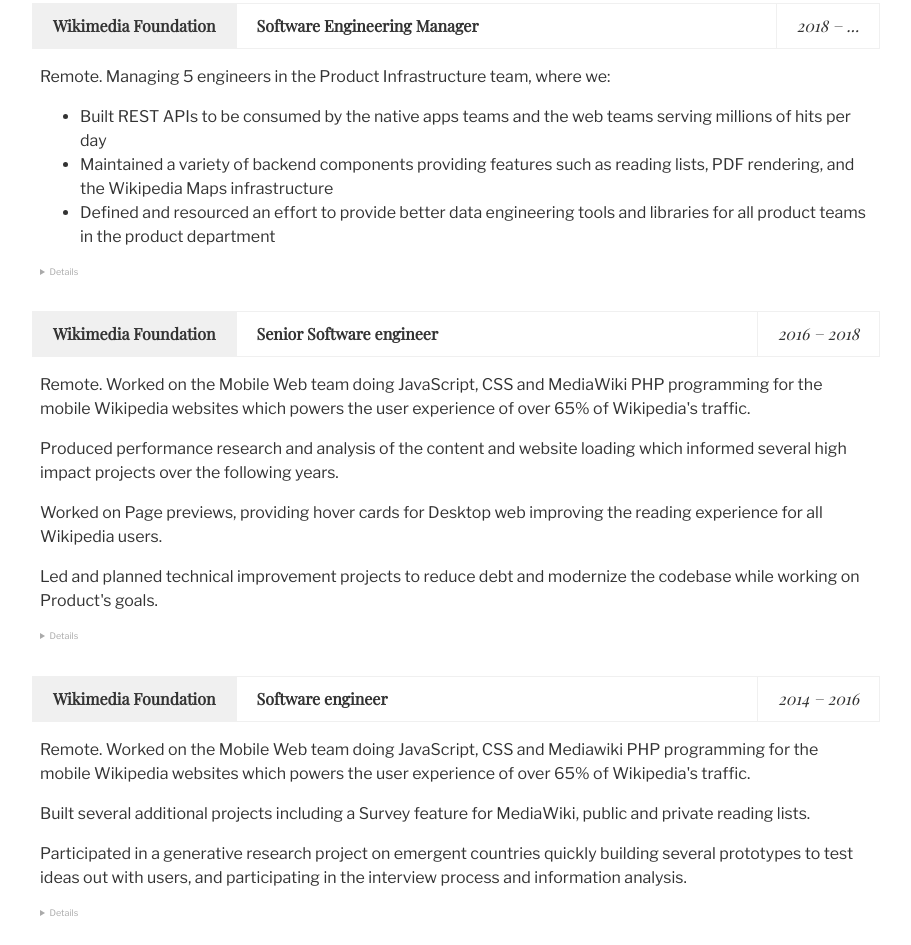
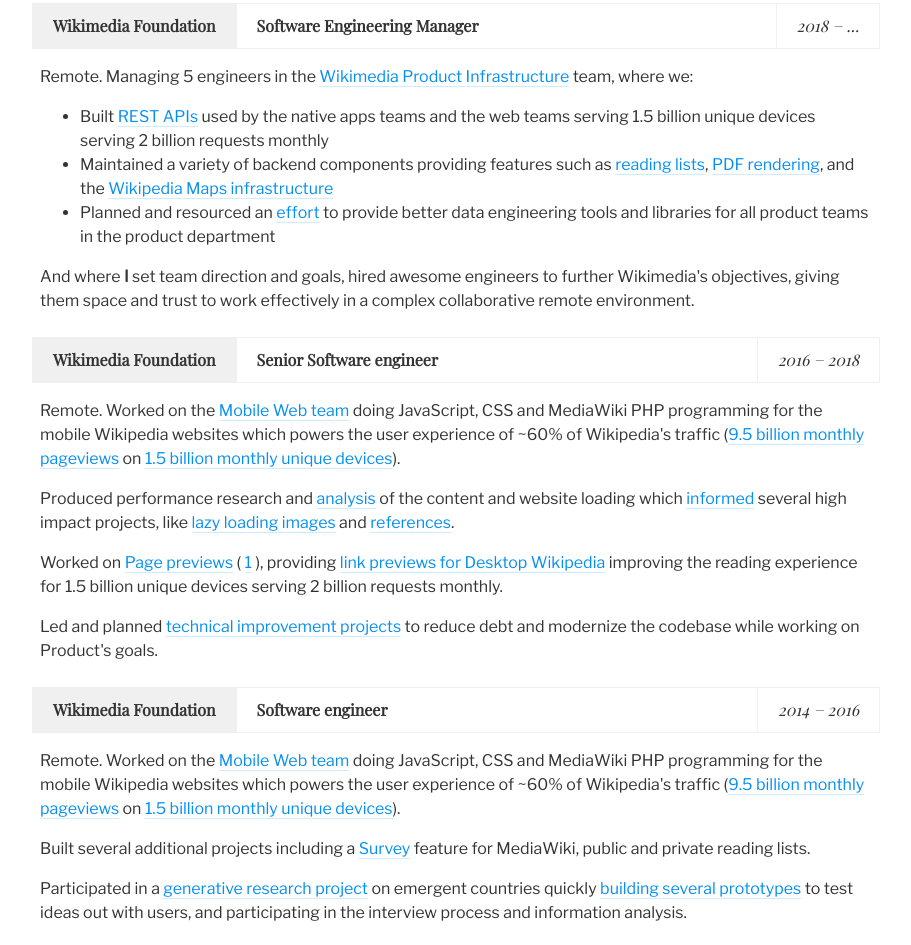
Before and after one commit to joakin/resume, a plain HTML site: page index.html in a window 1280 px wide. Shown: the part 695-1640 px from the top of the page, without its empty margins (184-1095 px from the left). Drawn offline with nearby package versions, Linux system fonts and the light colour scheme.

Commit message:
Update 2019

```diff
--- a/index.html
+++ b/index.html
@@ -112,26 +112,23 @@
             </header>
             <div class="body">
 
-              <p>Remote. Managing 5 engineers in the Product Infrastructure team, where we:</p>
+              <p>Remote. Managing 5 engineers in the <a href="https://www.mediawiki.org/wiki/Wikimedia_Product/Wikimedia_Product_Infrastructure_team">Wikimedia Product
+Infrastructure</a>
+team, where we:</p>
 <ul>
-<li>Built REST APIs to be consumed by the native apps teams and the web
-teams serving millions of hits per day</li>
+<li>Built <a href="https://www.mediawiki.org/wiki/Page_Content_Service">REST APIs</a> used by the native apps teams and the web teams
+serving 1.5 billion unique devices serving 2 billion requests monthly</li>
 <li>Maintained a variety of backend components providing features such as
-reading lists, PDF rendering, and the Wikipedia Maps infrastructure</li>
-<li>Defined and resourced an effort to provide better data engineering tools
-and libraries for all product teams in the product department</li>
+<a href="https://www.mediawiki.org/wiki/Reading/Reading_List_Service">reading lists</a>, <a href="https://www.mediawiki.org/wiki/Proton">PDF rendering</a>, and the <a href="https://www.mediawiki.org/wiki/Wikimedia_Maps">Wikipedia Maps
+infrastructure</a></li>
+<li>Planned and resourced an <a href="https://meta.wikimedia.org/wiki/Wikimedia_Foundation_Annual_Plan/2018-2019/Audiences#Outcome_3:_Data_collection">effort</a> to provide better data
+engineering tools and libraries for all product teams in the product
+department</li>
 </ul>
+<p>And where <strong>I</strong> set team direction and goals, hired awesome engineers to
+further Wikimedia&#39;s objectives, giving them space and trust to work
+effectively in a complex collaborative remote environment.</p>
 
-
-                <details>
-                  <summary>Details</summary>
-
-                  <p>More information about the team can be found at the <a href="https://www.mediawiki.org/wiki/Wikimedia_Product/Wikimedia_Product_Infrastructure_team">Wikimedia Product
-Infrastructure</a>
-team page, including the team&#39;s mission and responsibilities, and a list
-of the main projects we were involved with.</p>
-
-                </details>
 
             </div>
           </article>
@@ -146,27 +143,19 @@
             </header>
             <div class="body">
 
-              <p>Remote. Worked on the Mobile Web team doing JavaScript, CSS and MediaWiki
-PHP programming for the mobile Wikipedia websites which powers the user
-experience of over 65% of Wikipedia&#39;s traffic.</p>
-<p>Produced performance research and analysis of the content and website
-loading which informed several high impact projects over the following
-years.</p>
-<p>Worked on Page previews, providing hover cards for Desktop web improving
-the reading experience for all Wikipedia users.</p>
-<p>Led and planned technical improvement projects to reduce debt and
+              <p>Remote. Worked on the <a href="https://www.mediawiki.org/wiki/Readers/Web/Team">Mobile Web team</a> doing JavaScript, CSS and
+MediaWiki PHP programming for the mobile Wikipedia websites which powers
+the user experience of ~60% of Wikipedia&#39;s traffic (<a href="https://stats.wikimedia.org/v2/#/all-projects/reading/total-page-views/normal%7Cbar%7C2-year%7Caccess~mobile-web%7Cmonthly">9.5 billion monthly
+pageviews</a> on <a href="https://stats.wikimedia.org/v2/#/all-wikipedia-projects/reading/unique-devices/normal%7Cline%7C2-year%7C~total%7Cmonthly">1.5 billion monthly unique devices</a>).</p>
+<p>Produced performance research and <a href="http://chimeces.com/loot-content-analysis/">analysis</a> of the content and website
+loading which <a href="https://www.youtube.com/watch?v=SOMN8Q__iiE">informed</a> several high impact projects, like
+<a href="https://blog.wikimedia.org/2016/09/19/mobile-web-improvements/">lazy loading images</a> and <a href="https://www.mediawiki.org/wiki/Reading/Web/Projects/Performance/Lazy_loading_references">references</a>.</p>
+<p>Worked on <a href="https://www.mediawiki.org/wiki/Page_Previews">Page previews</a> ( <a href="https://blog.wikimedia.org/2018/05/09/page-previews-documentation/">1</a> ), providing <a href="https://blog.wikimedia.org/2018/04/17/wikipedia-page-previews/">link previews for
+Desktop Wikipedia</a> improving the reading experience for 1.5 billion
+unique devices serving 2 billion requests monthly.</p>
+<p>Led and planned <a href="https://www.mediawiki.org/wiki/Reading/Web/Projects/Invest_in_the_MobileFrontend_%26_MinervaNeue_frontend_architecture">technical improvement projects</a> to reduce debt and
 modernize the codebase while working on Product&#39;s goals.</p>
 
-
-                <details>
-                  <summary>Details</summary>
-
-                  <p>More details on the team&#39;s responsibilities and goals in the
-<a href="https://www.mediawiki.org/wiki/Reading/Web">Reading/Web</a> page, and on
-team practices and processes on the
-<a href="https://www.mediawiki.org/wiki/Readers/Web/Team">Reading/Web/Team</a> page.</p>
-
-                </details>
 
             </div>
           </article>
@@ -181,25 +170,16 @@
             </header>
             <div class="body">
 
-              <p>Remote. Worked on the Mobile Web team doing JavaScript, CSS and Mediawiki
-PHP programming for the mobile Wikipedia websites which powers the user
-experience of over 65% of Wikipedia&#39;s traffic.</p>
-<p>Built several additional projects including a Survey feature for
+              <p>Remote. Worked on the <a href="https://www.mediawiki.org/wiki/Readers/Web/Team">Mobile Web team</a> doing JavaScript, CSS and
+MediaWiki PHP programming for the mobile Wikipedia websites which powers
+the user experience of ~60% of Wikipedia&#39;s traffic (<a href="https://stats.wikimedia.org/v2/#/all-projects/reading/total-page-views/normal%7Cbar%7C2-year%7Caccess~mobile-web%7Cmonthly">9.5 billion monthly
+pageviews</a> on <a href="https://stats.wikimedia.org/v2/#/all-wikipedia-projects/reading/unique-devices/normal%7Cline%7C2-year%7C~total%7Cmonthly">1.5 billion monthly unique devices</a>).</p>
+<p>Built several additional projects including a <a href="https://www.mediawiki.org/wiki/Extension:QuickSurveys">Survey</a> feature for
 MediaWiki, public and private reading lists.</p>
-<p>Participated in a generative research project on emergent countries
-quickly building several prototypes to test ideas out with users, and
-participating in the interview process and information analysis.</p>
+<p>Participated in a <a href="https://www.mediawiki.org/wiki/Reading/Mexico_Readers_Research">generative research project</a> on emergent countries
+quickly <a href="https://www.mediawiki.org/wiki/Reading/Web/Projects/New_Readers_2016-17_Q2">building several prototypes</a> to test ideas out with users,
+and participating in the interview process and information analysis.</p>
 
-
-                <details>
-                  <summary>Details</summary>
-
-                  <p>More details on the team&#39;s responsibilities and goals in the
-<a href="https://www.mediawiki.org/wiki/Reading/Web">Reading/Web</a> page, and on
-team practices and processes on the
-<a href="https://www.mediawiki.org/wiki/Readers/Web/Team">Reading/Web/Team</a> page.</p>
-
-                </details>
 
             </div>
           </article>
--- a/resume.css
+++ b/resume.css
@@ -56,6 +56,12 @@
   }
 
   footer {
+  }
+
+  a {
+    color: #3b77a3;
+    text-decoration: none;
+    border-bottom: 1px solid #cfebff;
   }
 }
 
```
Also changed, not shown: 1 other file.
